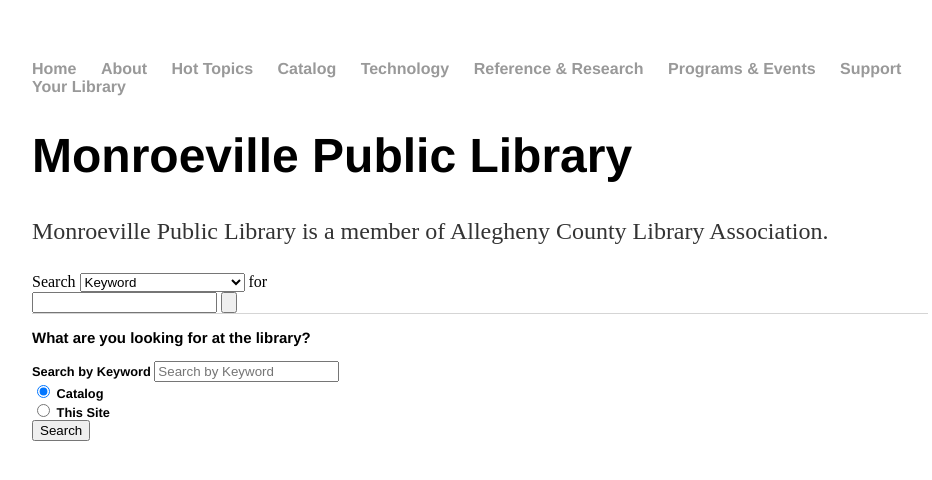
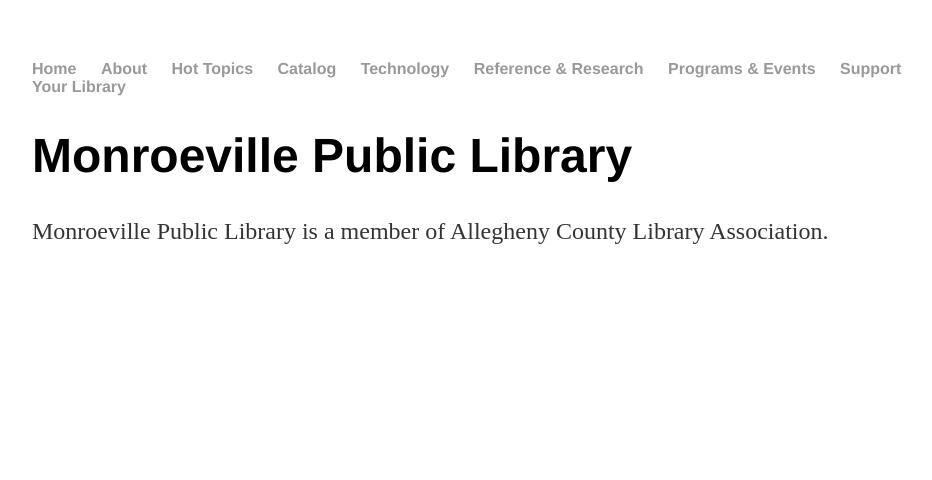
Before and after one commit to Cawhite1/cawhite1.github.io, a plain HTML site: page index.html in a window 1280 px wide. Shown: the whole page, without its empty margins (160-1092 px from the left). Drawn offline with Linux system fonts and the light colour scheme.

Commit message:
Update index.html

```diff
--- a/index.html
+++ b/index.html
@@ -22,85 +22,7 @@
     		<div class="blurb">
         		<h1>Monroeville Public Library</h1>
 				<p>Monroeville Public Library is a member of Allegheny County Library Association.</a></p>
-    		</div><!-- /.blurb -->
-		</div><!-- /.container -->
-	</div>
-                  <form method="get" action="https://librarycatalog.einetwork.net/Union/Search" id="searchForm" class="search" onsubmit='startSearch();'>
 
-    <span id="search-label">Search</span>
-    <span id="search-type">
-                  <select id="search-select" name="basicType">
-                                      <option value="Keyword">
-                                Keyword
-                      </option>
-                                      <option value="AllFields">
-                                All Fields
-                      </option>
-                                      <option value="Title">
-                                Title
-                      </option>
-                                      <option value="Author">
-                                Author
-                      </option>
-                                      <option value="Contributor">
-                                Author/Artist/Contributor
-                      </option>
-                                      <option value="Subject">
-                                Subject
-                      </option>
-                                      <option value="ISN">
-                                ISBN/ISSN/UPC
-                      </option>
-                                  </select>
-    </span>
-    <span id="for-label">for</span>
-    <div>
-      <input id="lookfor" class="text" type="text" name="lookfor" value=""  />
-      <input id="GoButton" class="button" type="submit" value=""/>
-    </div>
-
-		<footer>
-    		<ul>
-        	 <div class='homepage-search-wrapper'>
-        <form role='search' action='/' class='global-search'>
-          <h3 class='title'>
-          	What are you looking for at the library?
-          </h3>
-
-          <div class='search-wrapper'>
-            <div class='input keyword-wrapper'>
-              <label for='homepage-keyword'>
-              	<span class='label-text'>Search by Keyword</span>
-              	<input class='keyword'
-                       id='homepage-keyword'
-                       name='s'
-                       placeholder='Search by Keyword'
-                       type='text'>
-              </label>
-            </div>
-
-            <div class='search-location-group'>
-              <div class='search-location catalog radio-input'>
-                <input checked='checked' id='catalog-homepage-option' name='search-location' type='radio' value='Catalog'>
-                <label for='catalog-homepage-option'>
-                	<span class='radio-label'>Catalog</span>
-                </label>
-              </div>
-              <div class='search-location website radio-input'>
-                <input id='website-homepage-option' name='search-location' type='radio' value='Website'>
-                <label for='website-homepage-option'>
-	                <span class='radio-label'>This Site</span>
-	              </label>
-              </div>
-            </div>
-
-            <button aria-label="Search" class='search-submit' type='submit'>
-            	<div class='icon-search-rev'></div>
-            	<span class='search-submit-text'>Search</span>
-            </button>
-          </div>
-        </form>
-      </div>
 			</ul>
 		</footer>
 	</body>
```
